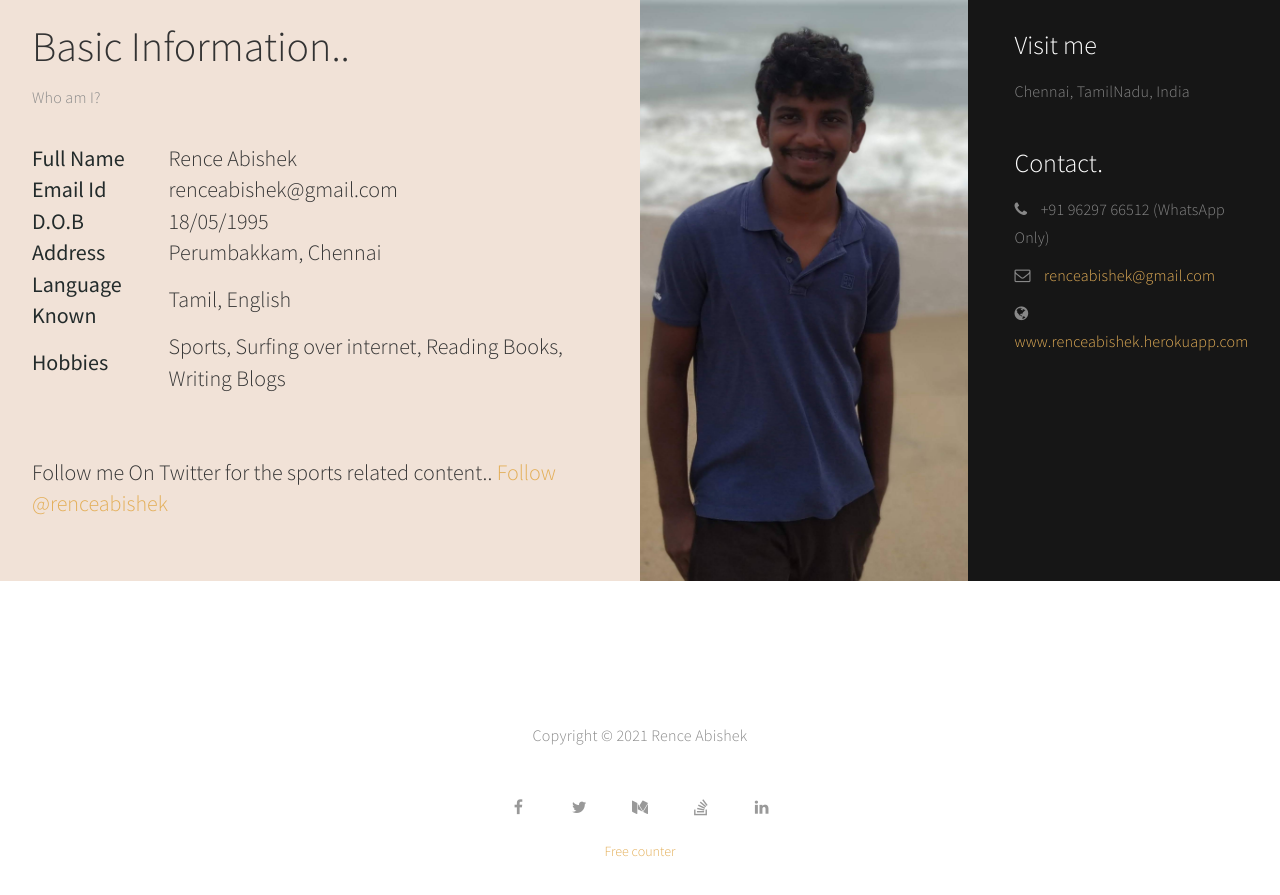
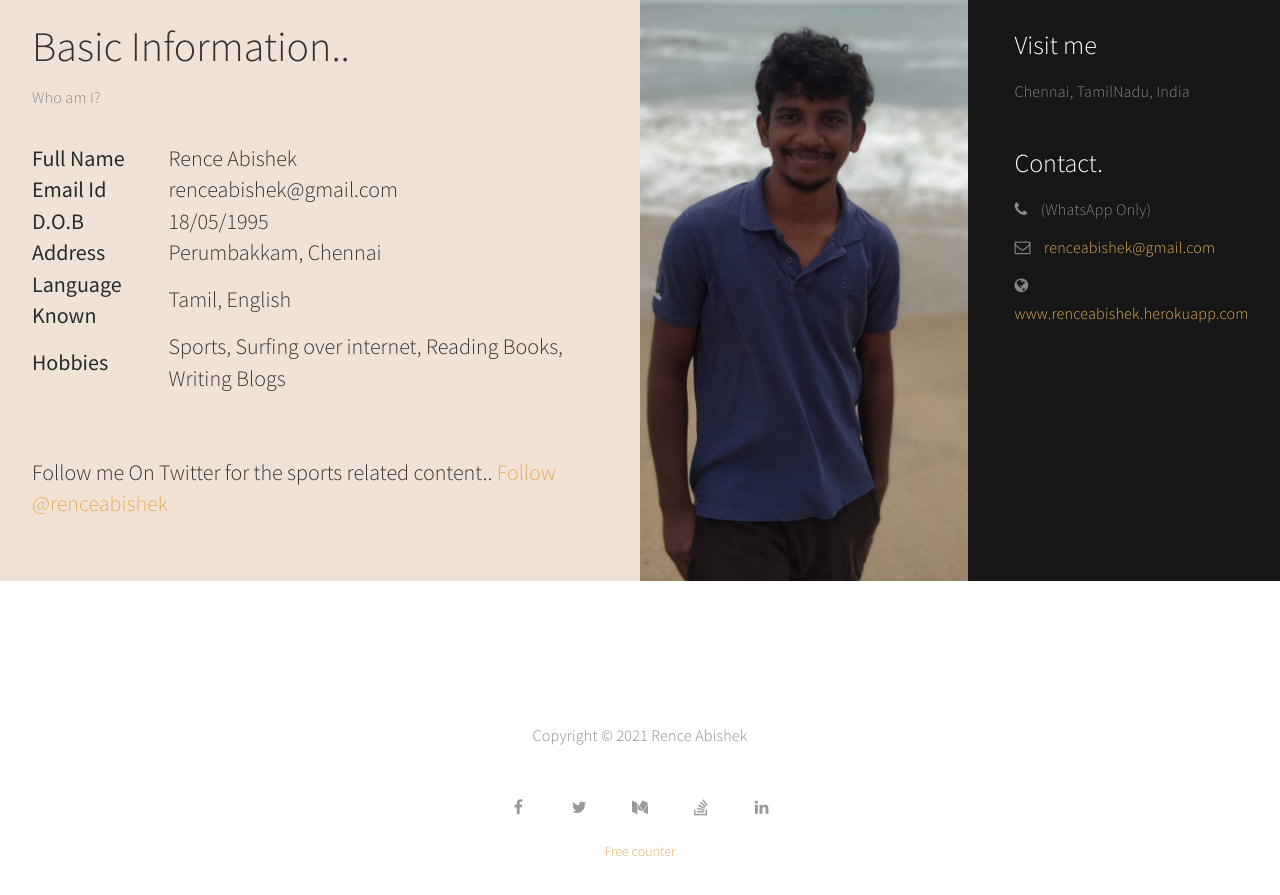
Before and after one commit to renceabishek/cv-resume-portfolio, a website: page public/index.html in a window 1280 px wide. Shown: the part 5932-6827 px from the top of the page. Drawn offline with Linux system fonts and the light colour scheme; no server answers; a script that the page names is missing.

Commit message:
number hidden

```diff
--- a/public/index.html
+++ b/public/index.html
@@ -12,9 +12,9 @@
 
      <title>Rence Abishek</title>
      <!--
-Stimulus Template
-http://www.templatemo.com/tm-498-stimulus
--->
+          Stimulus Template
+          http://www.templatemo.com/tm-498-stimulus
+          -->
      <link rel="stylesheet" href="css/bootstrap.min.css">
      <link rel="stylesheet" href="css/font-awesome.min.css">
      <link rel="stylesheet" href="css/templatemo-style.css">
@@ -731,7 +731,7 @@ http://www.templatemo.com/tm-498-stimulus
 
                               <div class="wow fadeInUp contact-info" data-aos="fade-up" data-aos-duration="800">
                                    <h3 class="color-white">Contact.</h3>
-                                   <p><i class="fa fa-phone"></i> +91 96297 66512 (WhatsApp Only)</p>
+                                   <p><i class="fa fa-phone"></i> (WhatsApp Only)</p>
                                    <p><i class="fa fa-envelope-o"></i> <a
                                              href="mailto:renceabishek@gmail.com">renceabishek@gmail.com</a></p>
                                    <p><i class="fa fa-globe"></i> <a
```
